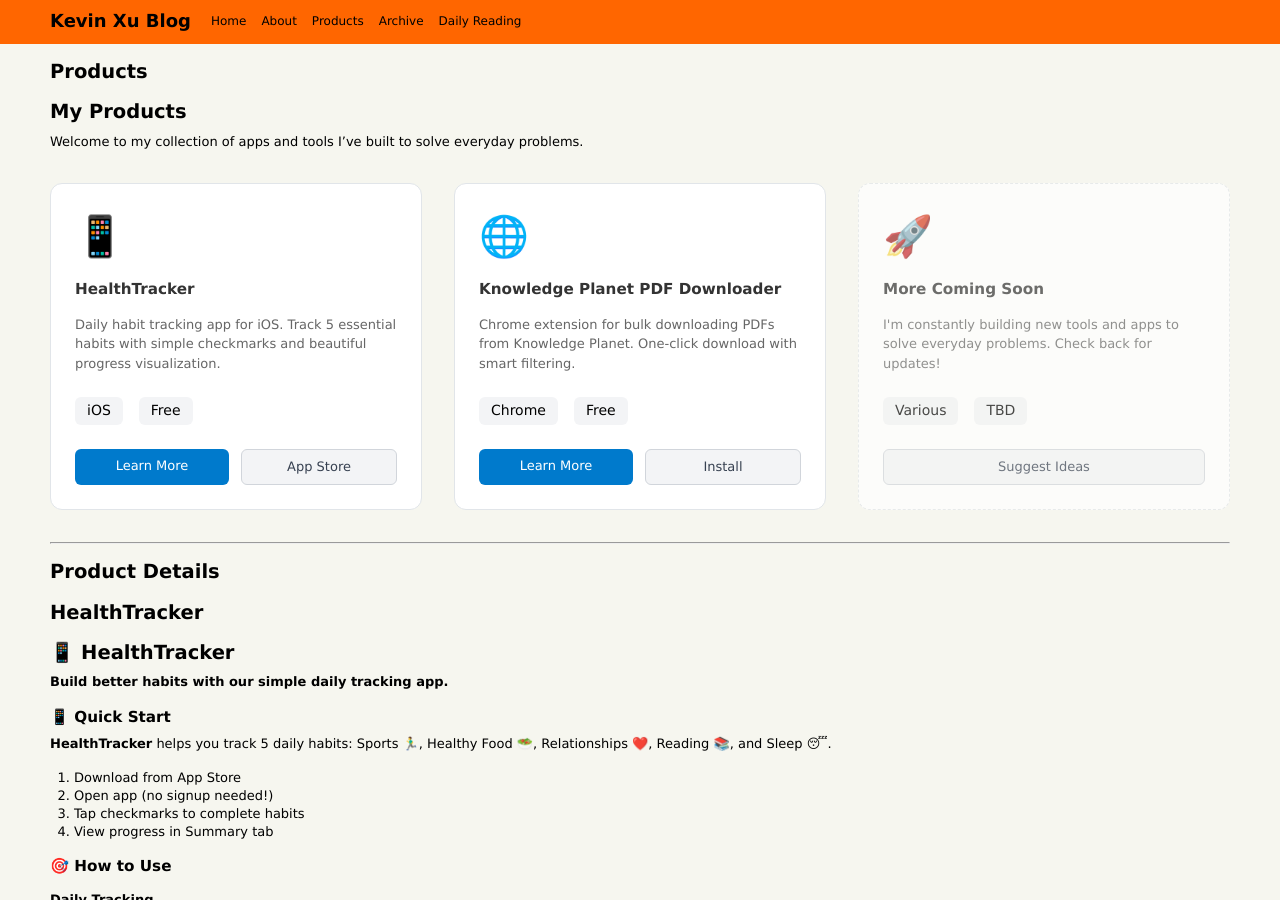
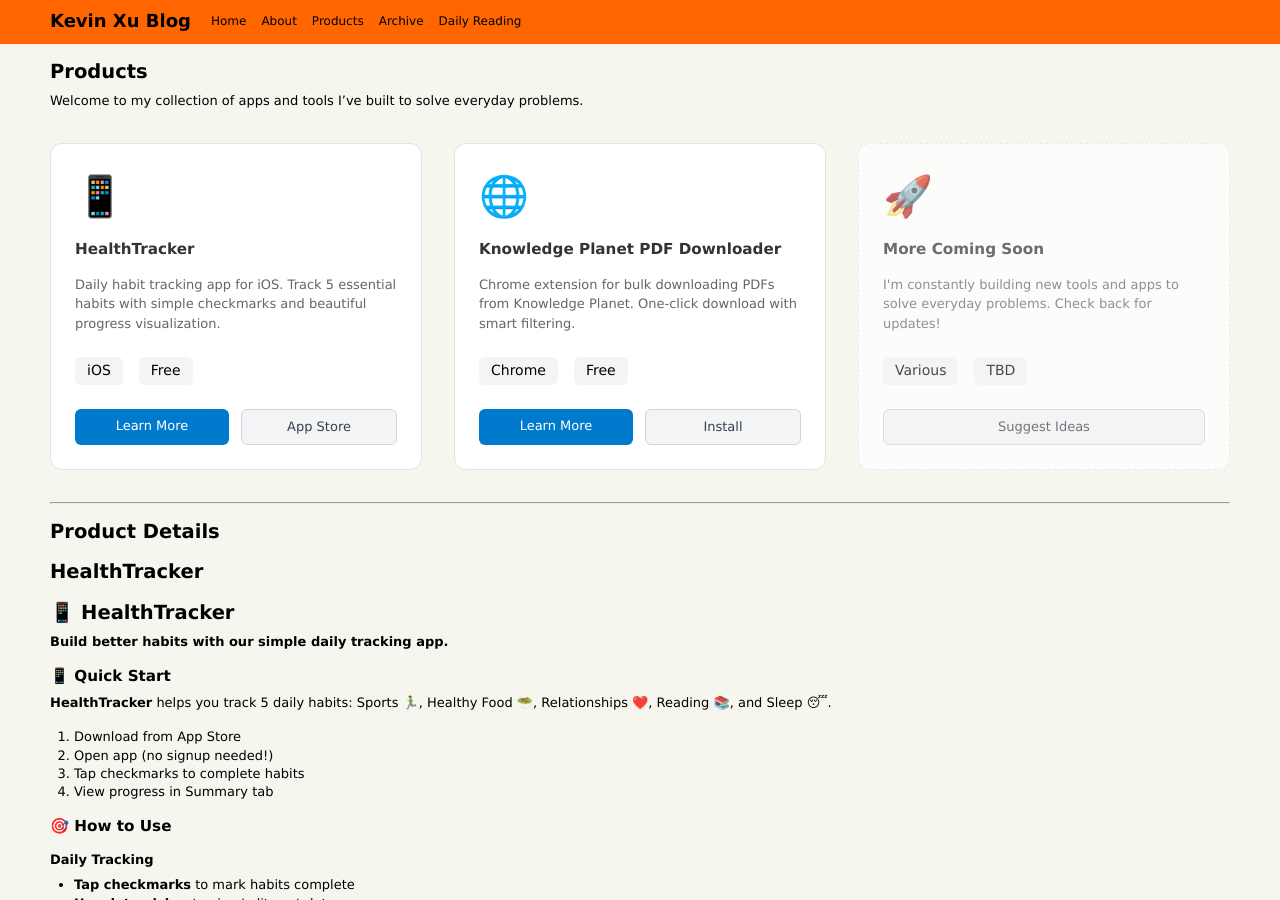
Before and after one commit to JKevinXu/github-blog, a Jekyll site: the page built from products.md, in a window 1280 px wide and 900 px high. Built offline with Jekyll 4.4.1, drawn with Linux system fonts in a browser that asks for light colours.

Commit message:
Remove redundant header from products page for improved clarity and presentation.

```diff
--- a/products.md
+++ b/products.md
@@ -3,8 +3,6 @@
 title: Products
 permalink: /products/
 ---
-
-# My Products
 
 Welcome to my collection of apps and tools I've built to solve everyday problems.
 
```
